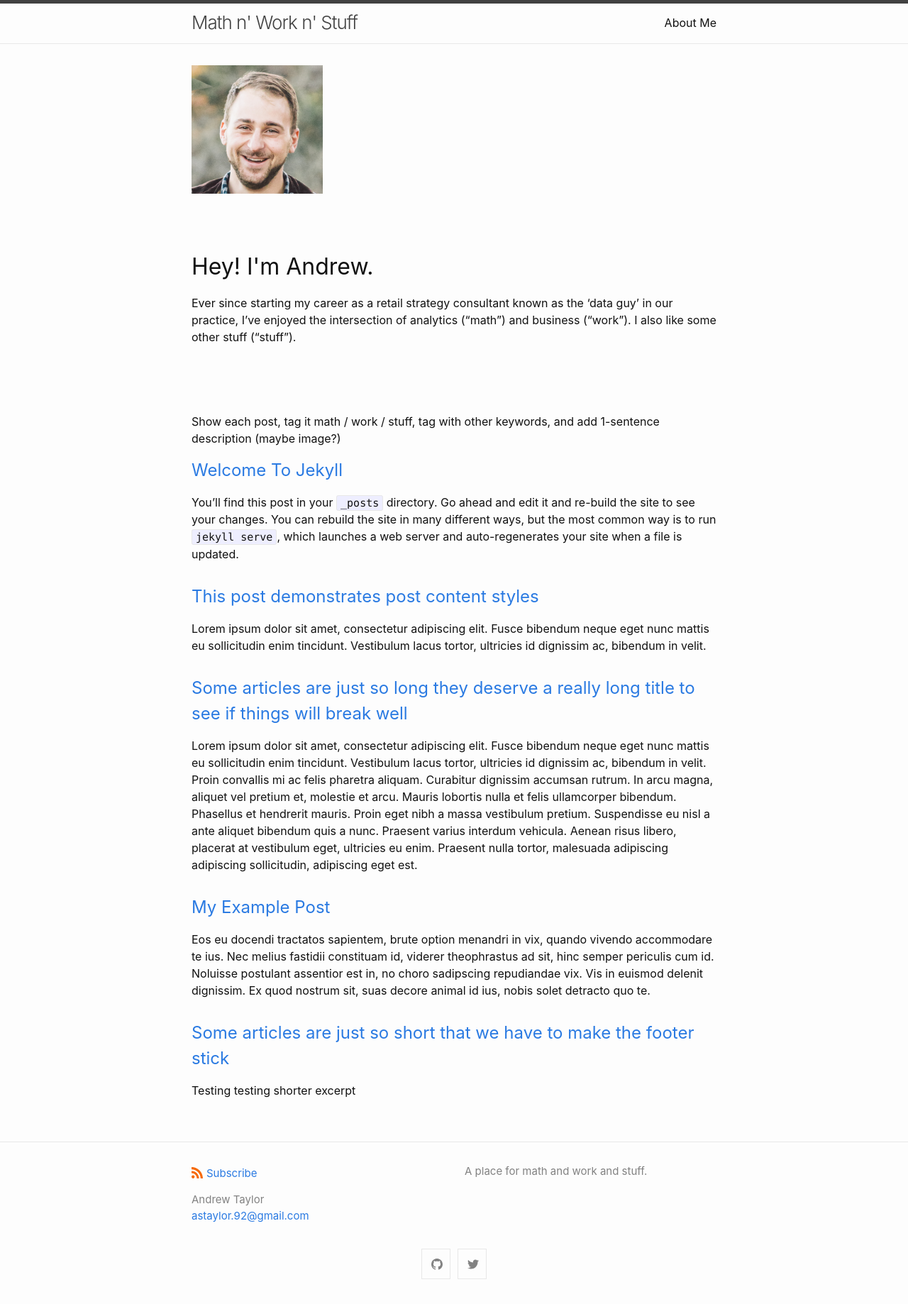
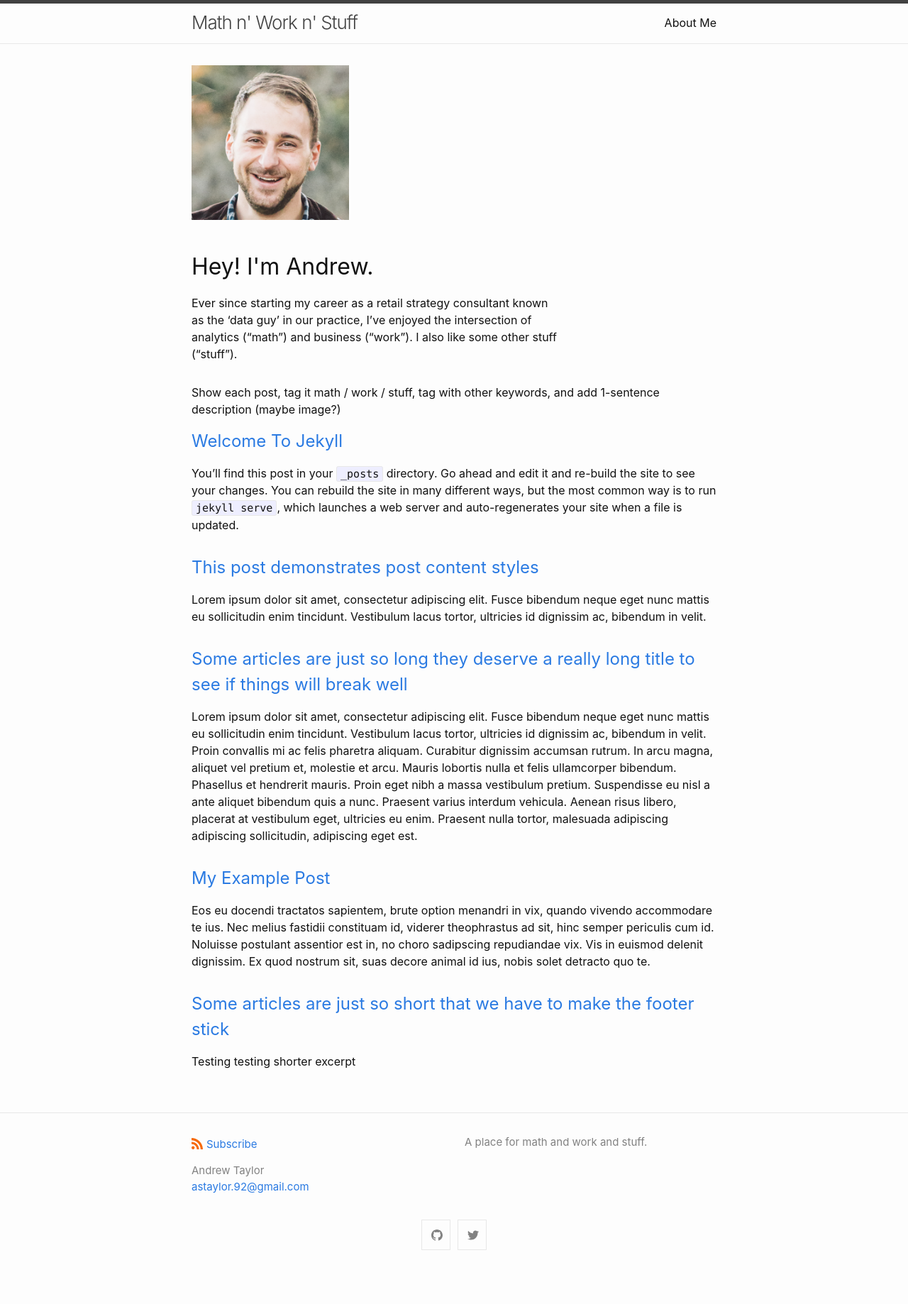
Before and after one commit to astaylor92/astaylor92.github.io, a Jekyll site: the page built from docs/index.markdown, in a window 1280 px wide. Shown: the whole page at 71% size. Built offline with Jekyll 4.4.1, drawn with Linux system fonts in a browser that asks for light colours; after the commit the page ends 1797 px from its top, so only the background shows below that.

Commit message:
Update headshot_module.html

```diff
--- a/docs/_includes/headshot_module.html
+++ b/docs/_includes/headshot_module.html
@@ -1,8 +1,8 @@
 <div style="clear: both;">
-  <div class="imgmodule"; style="width:25%; height: 200px; margin-right: 2em">
+  <div class="headshot"; style="height: 200px; margin-right: 2em">
     <img src="{{ include.image_path }}">
   </div>
-  <div class="imgmodule"; style="height:200px">
+  <div class="intro_text"; style="height:200px">
     <h2>{{ include.title }}</h2>
     {{ include.description | markdownify }}
   </div>
```
